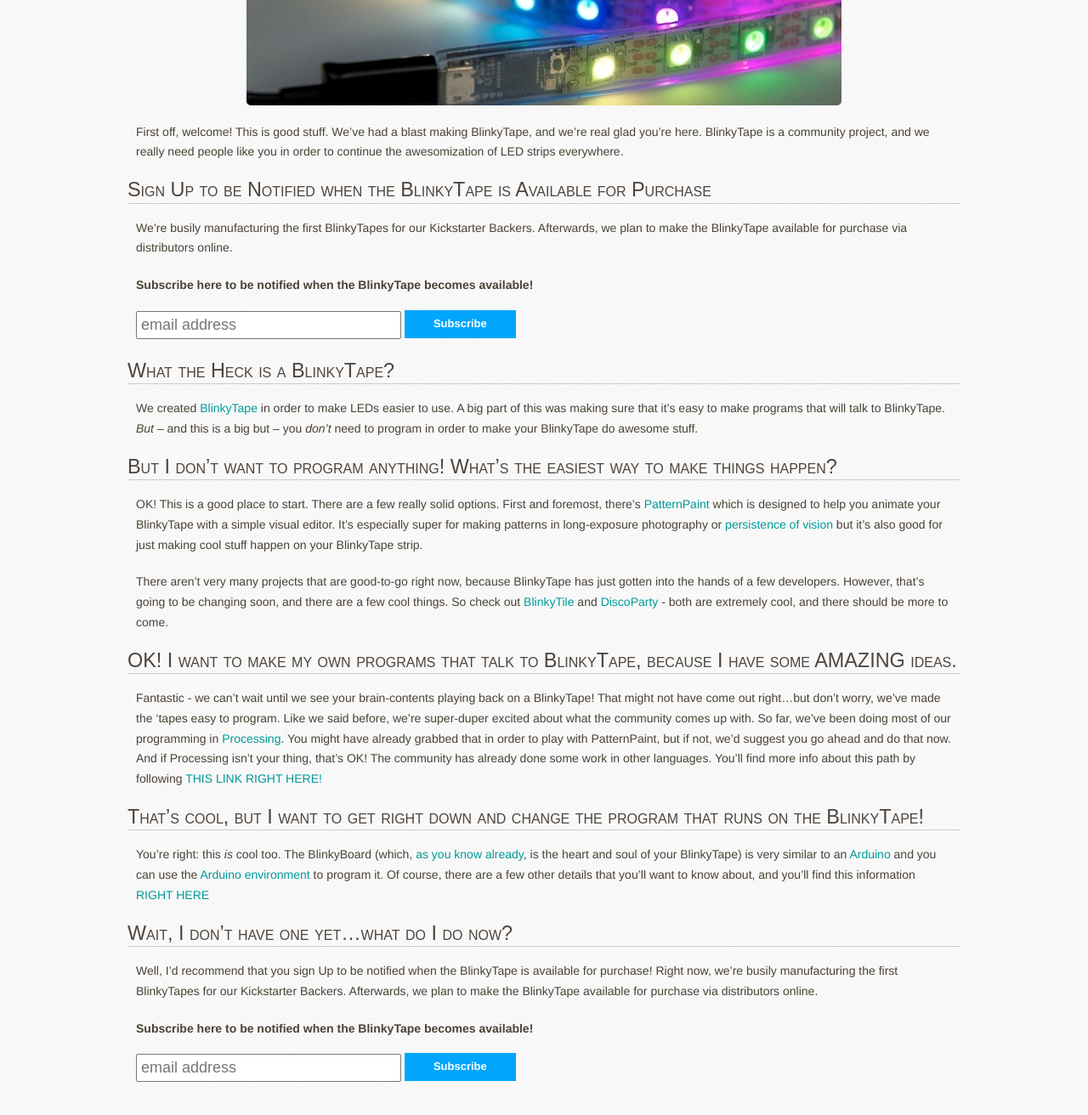
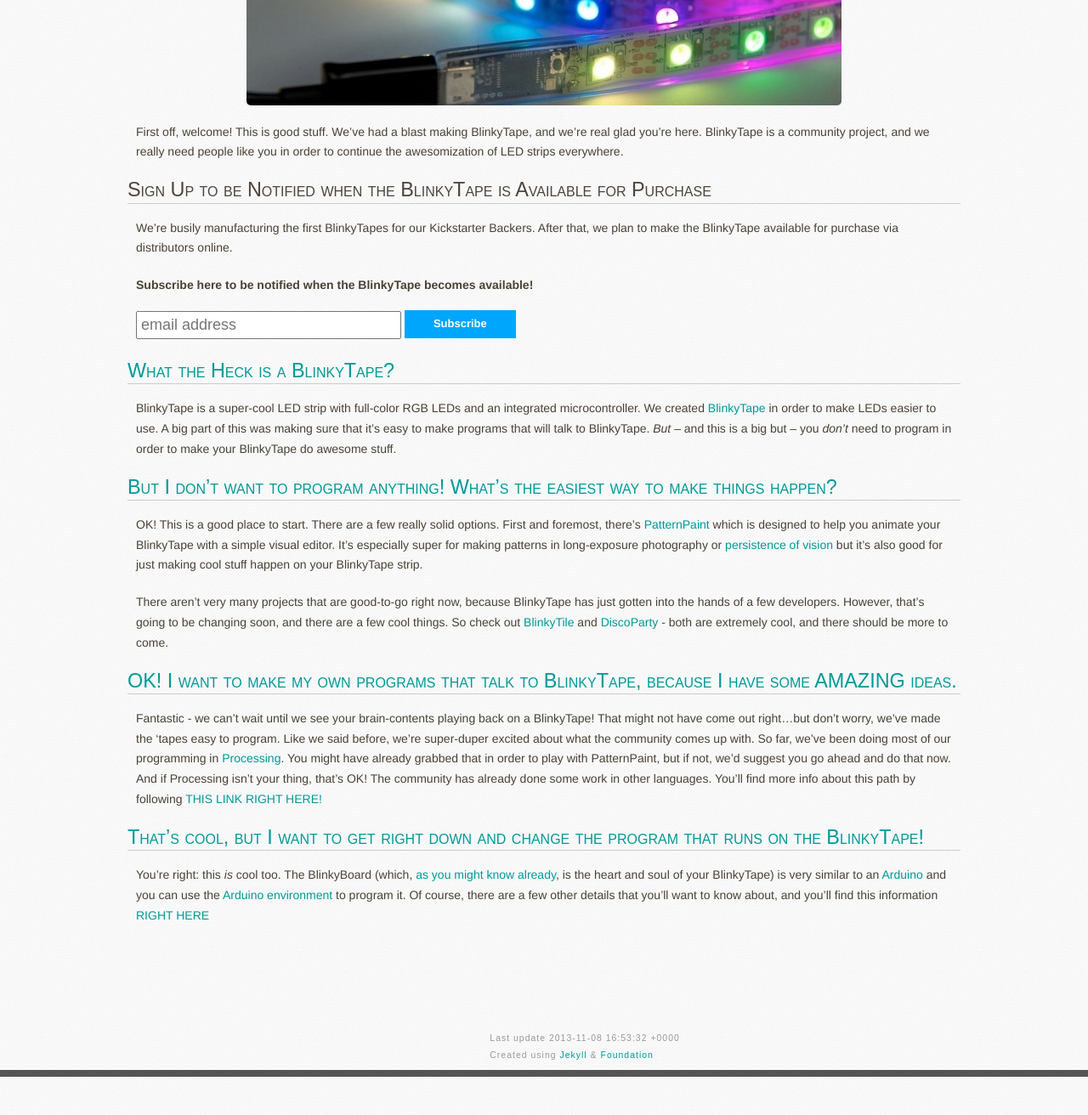
Before and after one commit to jravetch/blinkinlabs.github.io, a Jekyll site: the page built from blinkytape/index.md, in a window 1280 px wide and 1400 px high, scrolled down 278 px. Shown: the top 1312 px of the window at 85% size. Built offline with Jekyll 4.4.1, drawn with Linux system fonts in a browser that asks for light colours; Markdown is read by kramdown in place of the engine named in the settings; after the commit the page ends 1545 px from its top, so only the background shows below that; some of the changed text lies outside the part shown.

Commit message:
Text changes on front page, BlinkyTape landing, and DiscoParty

```diff
--- a/blinkytape/index.md
+++ b/blinkytape/index.md
@@ -8,9 +8,7 @@
 
 # Sign Up to be Notified when the BlinkyTape is Available for Purchase
 
-We're busily manufacturing the first BlinkyTapes for our Kickstarter Backers.
-Afterwards, we plan to make the BlinkyTape available for purchase via
-distributors online.
+We're busily manufacturing the first BlinkyTapes for our Kickstarter Backers.  After that, we plan to make the BlinkyTape available for purchase via distributors online.
 
 **Subscribe here to be notified when the BlinkyTape becomes available!**
 
@@ -26,44 +24,22 @@
 <!--End mc_embed_signup-->
 
 
-# What the Heck is a BlinkyTape?
+# [What the Heck is a BlinkyTape?](/blinkytape/about)
 
-We created [BlinkyTape](/blinkytape/about/) in order to make LEDs easier to use. A big part of this was making sure that it's easy to make programs that will talk to BlinkyTape. *But* -- and this is a big but -- you *don't* need to program in order to make your BlinkyTape do awesome stuff.
+BlinkyTape is a super-cool LED strip with full-color RGB LEDs and an integrated microcontroller. We created [BlinkyTape](/blinkytape/about/) in order to make LEDs easier to use. A big part of this was making sure that it's easy to make programs that will talk to BlinkyTape. *But* -- and this is a big but -- you *don't* need to program in order to make your BlinkyTape do awesome stuff.
 
-# But I don't want to program anything!  What's the easiest way to make things happen?
+# [But I don't want to program anything!  What's the easiest way to make things happen?](/software/discoparty)
 
 OK! This is a good place to start. There are a few really solid options. First and foremost, there's [PatternPaint](/software/patternpaint/) <!--- change to the docs version of patternpaint when it's ready --->which is designed to help you animate your BlinkyTape with a simple visual editor. It's especially super for making patterns in long-exposure photography or [persistence of vision](http://en.wikipedia.org/wiki/Persistence_of_vision) but it's also good for just making cool stuff happen on your BlinkyTape strip.
 
 There aren't very many projects that are good-to-go right now, because BlinkyTape has just gotten into the hands of a few developers. However, that's going to be changing soon, and there are a few cool things.  So check out [BlinkyTile](/blinkytile) and [DiscoParty](/software/discoparty/) - both are extremely cool, and there should be more to come.
 
-# OK! I want to make my own programs that talk to BlinkyTape, because I have some AMAZING ideas.
+# [OK! I want to make my own programs that talk to BlinkyTape, because I have some AMAZING ideas.](/blinkytape/docs/processing/)
 
 Fantastic - we can't wait until we see your brain-contents playing back on a BlinkyTape! That might not have come out right...but don't worry, we've made the 'tapes easy to program. Like we said before, we're super-duper excited about what the community comes up with. So far, we've been doing most of our programming in [Processing](http://processing.org/). You might have already grabbed that in order to play with PatternPaint, but if not, we'd suggest you go ahead and do that now. And if Processing isn't your thing, that's OK! The community has already done some work in other languages. You'll find more info about this path by following [THIS LINK RIGHT HERE!](/blinkytape/docs/processing/)
 
-# That's cool, but I want to get right down and change the program that runs on the BlinkyTape!
+# [That's cool, but I want to get right down and change the program that runs on the BlinkyTape!](/blinkytape/docs/arduino)
 
-You're right: this *is* cool too.  The BlinkyBoard (which, [as you know already](/blinkytape/), is the heart and soul of your BlinkyTape) is very similar to an [Arduino](http://www.arduino.cc/) and you can use the [Arduino environment](http://arduino.cc/en/Main/Software) to program it. Of course, there are a few other details that you'll want to know about, and you'll find this information [RIGHT HERE](/blinkytape/docs/arduino/)
-
-# Wait, I don't have one yet...what do I do now?
-
-Well, I'd recommend that you sign Up to be notified when the BlinkyTape is available for purchase!  Right now, we're busily manufacturing the first BlinkyTapes for our Kickstarter Backers. Afterwards, we plan to make the BlinkyTape available for purchase via distributors online.
-
-<p><strong>Subscribe here to be notified when the BlinkyTape becomes available!</strong></p>
-
-<!-- Begin MailChimp Signup Form -->
-
-
-<div id="mc_embed_signup">
-<form action="http://blinkiverse.us7.list-manage1.com/subscribe/post?u=dc573c24e7e76c16c7e391838&amp;id=e44ba946d9" method="post" id="mc-embedded-subscribe-form" name="mc-embedded-subscribe-form" class="validate" target="_blank" novalidate>
-    <input type="email" value="" name="EMAIL" class="email" id="mce-EMAIL" placeholder="email address" required>
-    <input type="hidden" value="btweb-avail-2013-07" name="SIGNUPSRC" id="SIGNUPSRC"/>
-    <input type="submit" value="Subscribe" name="subscribe" id="mc-embedded-subscribe" class="button">
-</form>
-</div>
-
-
-
-
-<!--End mc_embed_signup-->
+You're right: this *is* cool too.  The BlinkyBoard (which, [as you might know already](/blinkytape/about/), is the heart and soul of your BlinkyTape) is very similar to an [Arduino](http://www.arduino.cc/) and you can use the [Arduino environment](http://arduino.cc/en/Main/Software) to program it. Of course, there are a few other details that you'll want to know about, and you'll find this information [RIGHT HERE](/blinkytape/docs/arduino/)
 
 <!--- I'd usually end by asking for feedback - are you guys getting lots of emails about this? --->
--- a/index.html
+++ b/index.html
@@ -6,21 +6,21 @@
 	<div class="twelve columns" >
 		<div class="foundation-header">
 			<h1>BlinkyTape
-        <span class="subheader">LEDs are awesome!</span>
+        <span class="subheader">Because, as you know, LEDs make everything more fun.</span>
       </h1>
     </div>
     <div class="row blinkytape-front-splash">
       <a href="/blinkytape/"><img src="/images/blinkytape/bt-splash.jpg" alt="BlinkyTape"/></a>
       <div class="row" style="margin-top: 15px">
         <p>
-          Lorem ipsum dolor romanes eunt domus.
+          Our first commercial product is BlinkyTape, a powerful, programmable full-color LED strip with tons of applications.  Click through for more info!
         </p>
       </div>
     </div>
 
 		<div class="foundation-header" style="margin-top:20px">
 			<h1>Other Blinkinlabs Stuff</h1>
-        <span class="subheader">Other things are also awesome!</span>
+        <span class="subheader">We've done some cool stuff researching future creative technologies.  Have a look!</span>
       </h1>
     </div>
     <ul class="block-grid two-up  project_preview front-page-projects">
```
Also changed, not shown: other parts of blinkytape/index.md (+1 -1 lines), software/_posts/2013-05-10-discoparty.md (+15 -14 lines).
